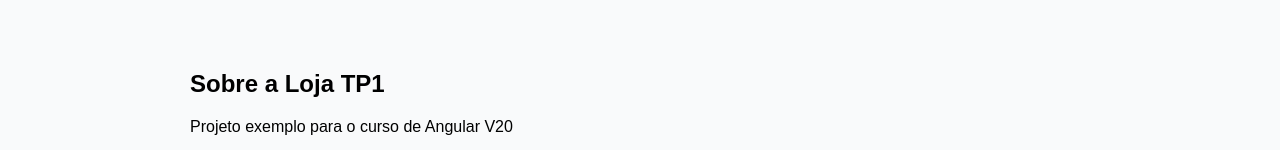
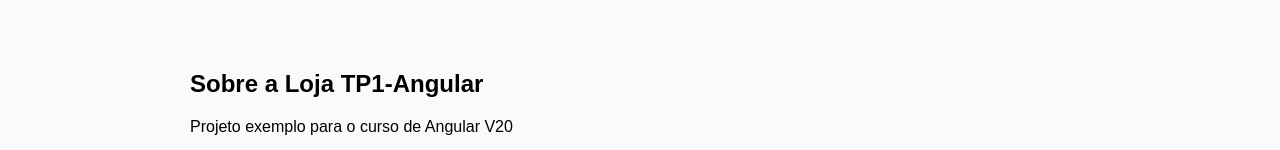
Before and after one commit to JonasAPinheiro/loja-tp1-angular, an Angular app in the folder loja-tp1-angular/: page /sobre in a window 1280 px wide. Shown: the part 248-398 px from the top of the page. Built offline with nearby package versions, Linux system fonts and the light colour scheme.

Commit message:
Incluindo vercel.json no build

```diff
--- a/loja-tp1-angular/angular.json
+++ b/loja-tp1-angular/angular.json
@@ -22,7 +22,8 @@
               {
                 "glob": "**/*",
                 "input": "public"
-              }
+              },
+              "vercel.json"
             ],
             "styles": [
               "src/styles.css"
--- a/loja-tp1-angular/src/app/features/sobre/sobre.html
+++ b/loja-tp1-angular/src/app/features/sobre/sobre.html
@@ -1,5 +1,5 @@
 <section class="sobre">
-    <h2>Sobre a Loja TP1</h2>
+    <h2>Sobre a Loja TP1-Angular</h2>
     <p>Projeto exemplo para o curso de Angular V20</p>
     <button class="btn ghost" (click)="promocao()">Voltar</button>
 </section>
```
